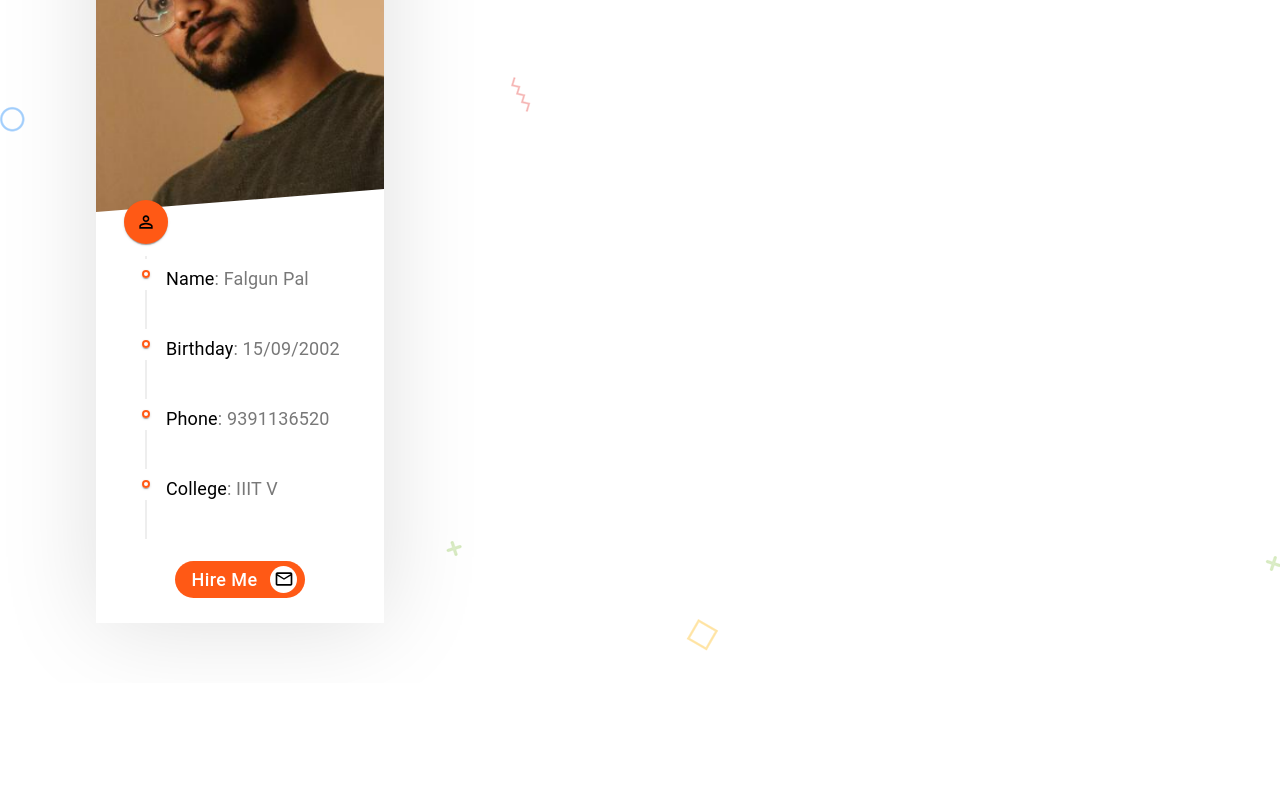
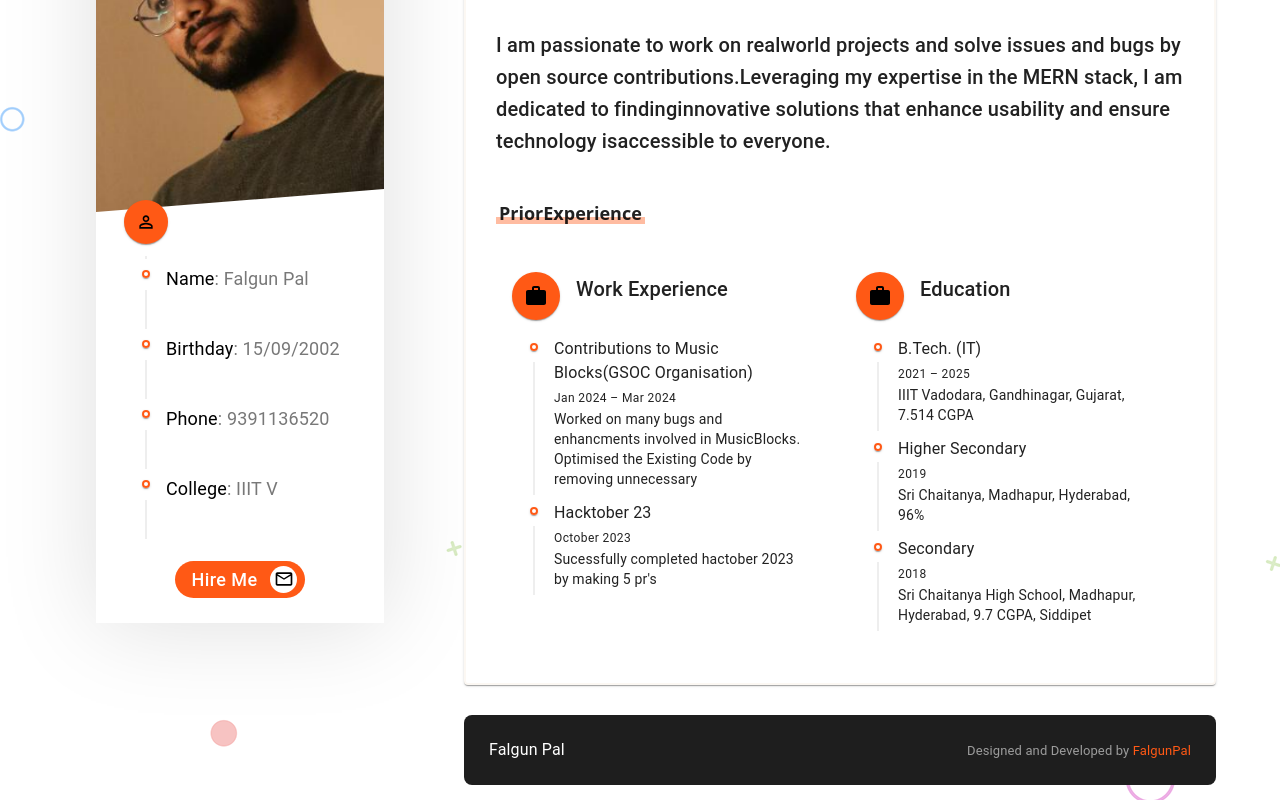
Before and after one commit to falgun143/PortfolioAssignment, a React (Vite) app: page / in a window 1280 px wide. Shown: the part 317-1117 px from the top of the page. Before the commit the page ends 1000 px from the top, so only its background shows below. Built offline with nearby package versions, Linux system fonts and the light colour scheme.

Commit message:
CreatedSkillsSection

```diff
--- a/src/App.css
+++ b/src/App.css
@@ -1,14 +1,27 @@
 :root {
-  --main-color:#FF5915;
+  --main-color: #ff5915;
 }
 
-.top_36{
-  margin-top:36px;
+.top_36 {
+  margin-top: 36px;
+}
+.top_30 {
+  margin-top: 30px !important;
 }
 
-@media (max-width:992px){
-  .top_65{
-    margin-top:18px;
+.mb_30{
+  margin-bottom: 30px !important;
+}
+.p_30 {
+  padding: 30px !important;
+}
+
+.pb_45 {
+  padding-bottom: 45px !important;
+}
+@media (max-width: 992px) {
+  .top_65 {
+    margin-top: 18px;
   }
 }
 
@@ -18,3 +31,35 @@
   -moz-box-shadow: 0px 2px 92px 0px rgba(0, 0, 0, 0.13);
   background-color: rgb(255, 255, 255);
 }
+
+.main-content {
+  background-color: white;
+  min-height: 100vh;
+  border-radius: 40px;
+
+  margin-bottom: 30px;
+  padding: 30px;
+}
+
+.section_title {
+  position: relative;
+  display: inline-block;
+  padding: 0 3px;
+}
+
+.section_title .section_title_text {
+  font-size: 18px;
+  font-weight: 600;
+  position: relative;
+  margin: 0;
+}
+
+.section_title span {
+  position: absolute;
+  height: 7px;
+  width: 100%;
+  bottom: 0;
+  opacity: 0.4;
+  left: 0;
+  background-color: var(--main-color);
+}
--- a/src/App.jsx
+++ b/src/App.jsx
@@ -6,6 +6,8 @@ import Skills from "../src/components/Skills/Skills";
 import Portfolio from "../src/components/Portfolio/portfolio";
 import { Container, Grid } from "@mui/material";
 import Header from "./components/Header/Header";
+import Footer from "./components/Footer/Footer";
+import Layout from "./components/Layout/Layout";
 
 function App() {
   return (
@@ -18,12 +20,13 @@ function App() {
             </Grid>
 
             <Grid item xs>
-              <Header></Header>
-              <Routes>
-                <Route path="/" element={<About />} />
-                <Route path="/skills" element={<Skills />} />
-                <Route path="/portfolio" element={<Portfolio />} />
-              </Routes>
+              <Layout>
+                <Routes>
+                  <Route path="/" element={<About />} />
+                  <Route path="/skills" element={<Skills />} />
+                  <Route path="/portfolio" element={<Portfolio />} />
+                </Routes>
+              </Layout>
             </Grid>
           </Grid>
         </Container>
--- /dev/null
+++ b/src/components/About/About.css
@@ -0,0 +1,4 @@
+.aboutme_text {
+  line-height: 22px;
+  white-space: pre-line;
+}
--- a/src/components/About/About.jsx
+++ b/src/components/About/About.jsx
@@ -1,9 +1,92 @@
-import React from 'react'
+import { Typography, Grid } from "@mui/material";
+import React from "react";
+import Data from "../utils/Data";
+import "./About.css";
+import WorkIcon from "@mui/icons-material/Work";
+import TimelineContent from "@mui/lab/TimelineContent";
+import TimelineItem from "@mui/lab/TimelineItem";
+import {
+  CustomTimeline,
+  CustomTimelineSeparator,
+} from "../TimeLine/CustomTimeLine";
 
 const About = () => {
   return (
-    <div>aboasdfasdfasdfasdfasdfut</div>
-  )
-}
+    <>
+    <Grid container className="section pb_45">
+      <Grid item className="section_title mb_30">
+        <span></span>
+        <h6 className="section_title_text">About Me</h6>
+      </Grid>
+      <Grid item xs={12}>
+        <Typography variant="h6" className="aboutme_text">
+          {Data.about}
+        </Typography>
+      </Grid>
+    </Grid>
 
-export default About
+      <Grid className="section">
+      <Grid item className="section_title mb_30">
+        <span></span>
+        <h6 className="section_title_text">PriorExperience</h6>
+      </Grid>
+
+      <Grid item xs={12}>
+        <Grid container>
+          {/* Experiences */}
+          <Grid item sm={12} md={6}>
+            <CustomTimeline title="Work Experience" icon={<WorkIcon />}>
+              {Data.experience.map((experience) => (
+                <TimelineItem>
+                  <CustomTimelineSeparator />
+                  <TimelineContent>
+                    <Typography className="timeline_title">
+                      {experience.title}
+                    </Typography>
+                    <Typography variant="caption" className="timeline_date">
+                      {experience.date}
+                    </Typography>
+                    <Typography
+                      variant="body2"
+                      className="timeline_description"
+                    >
+                      {experience.description}
+                    </Typography>
+                  </TimelineContent>
+                </TimelineItem>
+              ))}
+            </CustomTimeline>
+          </Grid>
+          {/* Education */}
+          <Grid item sm={12} md={6}>
+          <CustomTimeline title="Education" icon={<WorkIcon />}>
+              {Data.education.map((education) => (
+                <TimelineItem>
+                  <CustomTimelineSeparator />
+                  <TimelineContent>
+                    <Typography className="timeline_title">
+                      {education.title}
+                    </Typography>
+                    <Typography variant="caption" className="timeline_date">
+                      {education.date}
+                    </Typography>
+                    <Typography
+                      variant="body2"
+                      className="timeline_description"
+                    >
+                      {education.description}
+                    </Typography>
+                  </TimelineContent>
+                </TimelineItem>
+              ))}
+            </CustomTimeline>
+          </Grid>
+        </Grid>
+      </Grid>
+      </Grid>
+
+      </>
+  );
+};
+
+export default About;
--- /dev/null
+++ b/src/components/Footer/Footer.css
@@ -0,0 +1,22 @@
+.footer {
+    background-color: #1e1e1e;
+    color: white;
+    display: flex;
+    flex-wrap: wrap;
+    align-items: center;
+    justify-content: space-between;
+    min-height: 70px;
+    border-radius: 8px;
+    padding: 20px 25px;
+  }
+
+  .footer .footer_copyright {
+    font-size: small;
+    text-align: end;
+    color: #9c9c9c;
+  }
+
+  .footer .footer_copyright > a {
+    text-decoration: none !important;
+    color: var(--main-color);
+  }
--- /dev/null
+++ b/src/components/Footer/Footer.jsx
@@ -0,0 +1,24 @@
+import { Typography} from "@mui/material";
+import React from "react";
+import "./Footer.css";
+import Data from "../utils/Data"
+const Footer = () => {
+  return (
+    <div className="footer" style={{marginBottom:"15px"}}>
+      <div className="footer_left">
+        <Typography>{Data.name}</Typography>
+      </div>
+      <div className="footer_right">
+        <Typography className="footer_copyright">
+          Designed and Developed by{" "}
+          <a href="/" target="_blank">
+            FalgunPal
+          </a>
+          <br />
+        </Typography>
+      </div>
+    </div>
+  );
+};
+
+export default Footer;
--- /dev/null
+++ b/src/components/Layout/Layout.jsx
@@ -0,0 +1,26 @@
+import React from 'react';
+import Header from '../Header/Header';
+import Footer from '../Footer/Footer';
+import {  Card } from "@mui/material";
+
+
+const Layout = ({ children }) => {
+  return (
+    <>
+      <Header />
+      <Card className='main-content'
+      sx={{
+
+          borderColor: "#FCF8F3",
+          borderWidth: "2px",
+          borderStyle: "solid"
+        }}
+      >
+        {children}
+      </Card>
+      <Footer />
+    </>
+  );
+};
+
+export default Layout;
--- /dev/null
+++ b/src/components/Skills/Skills.css
@@ -0,0 +1,10 @@
+.aboutme_text {
+    line-height: 22px;
+    white-space: pre-line;
+  }
+
+  .about_img img {
+      margin-top: 50px;
+      width: 100%;
+      border-radius: 8px;
+    }
--- a/src/components/TimeLine/CustomTimeLine.jsx
+++ b/src/components/TimeLine/CustomTimeLine.jsx
@@ -18,7 +18,7 @@ export const CustomTimeline = ({ title, icon, children }) => {
           <TimelineConnector />
         </TimelineSeparator>
         <TimelineContent>
-          <Typography variant="h1" className={"timeline_header"}>
+          <Typography variant="h6" className={"timeline_header"}>
            {title}
           </Typography>
         </TimelineContent>
--- a/src/components/utils/Data.jsx
+++ b/src/components/utils/Data.jsx
@@ -28,6 +28,42 @@ const Data = {
       icon: <GitHubIcon />,
     },
   },
+  about:" I'm a Final year IT student studying at IIIT Vadodara. I enjoy solvingbugs and do open source Contributions(Check Out Protfolio for Prior Contributions).\n \n I am passionate to work on realworld projects and solve issues and bugs by open source contributions.Leveraging my expertise in the MERN stack, I am dedicated to findinginnovative solutions that enhance usability and ensure technology isaccessible to everyone.",
+  experience:[
+    {
+      title:"Contributions to Music Blocks(GSOC Organisation)",
+      date:"Jan 2024 – Mar 2024 ",
+      description:"Worked on many bugs and enhancments involved in MusicBlocks. Optimised the Existing Code by removing unnecessary"
+    },
+    {
+      title:"Hacktober 23",
+      date:"October 2023",
+      description:"Sucessfully completed hactober 2023 by making 5 pr's"
+    },
+  ],
+  education:[
+    {
+      "title": "B.Tech. (IT)",
+      "date": "2021 – 2025",
+      "description": "IIIT Vadodara, Gandhinagar, Gujarat, 7.514 CGPA"
+    },
+    {
+      "title": "Higher Secondary",
+      "date": "2019",
+      "description": "Sri Chaitanya, Madhapur, Hyderabad, 96%"
+    },
+    {
+      "title": "Secondary",
+      "date": "2018",
+      "description": "Sri Chaitanya High School, Madhapur, Hyderabad, 9.7 CGPA, Siddipet"
+    }
+  ],
+programmingLanguage: ["Java", "JavaScript", "Python"],
+  frameworksAndLibraries1: ["Prisma", "Sequelize", "HTML", "CSS", "ReactJS", "NodeJS"],
+  frameworksAndLibraries2:[ "ExpressJS", "MongoDB", "MySql", "Chakra UI","Material UI"],
+  versionControlAndOtherTools: ["Git", "Github", "Postman", "Docker"]
+
+
 };
 
 export default Data;
```
Also changed, not shown: src/components/Skills/Skills.jsx (+92 -6 lines).
